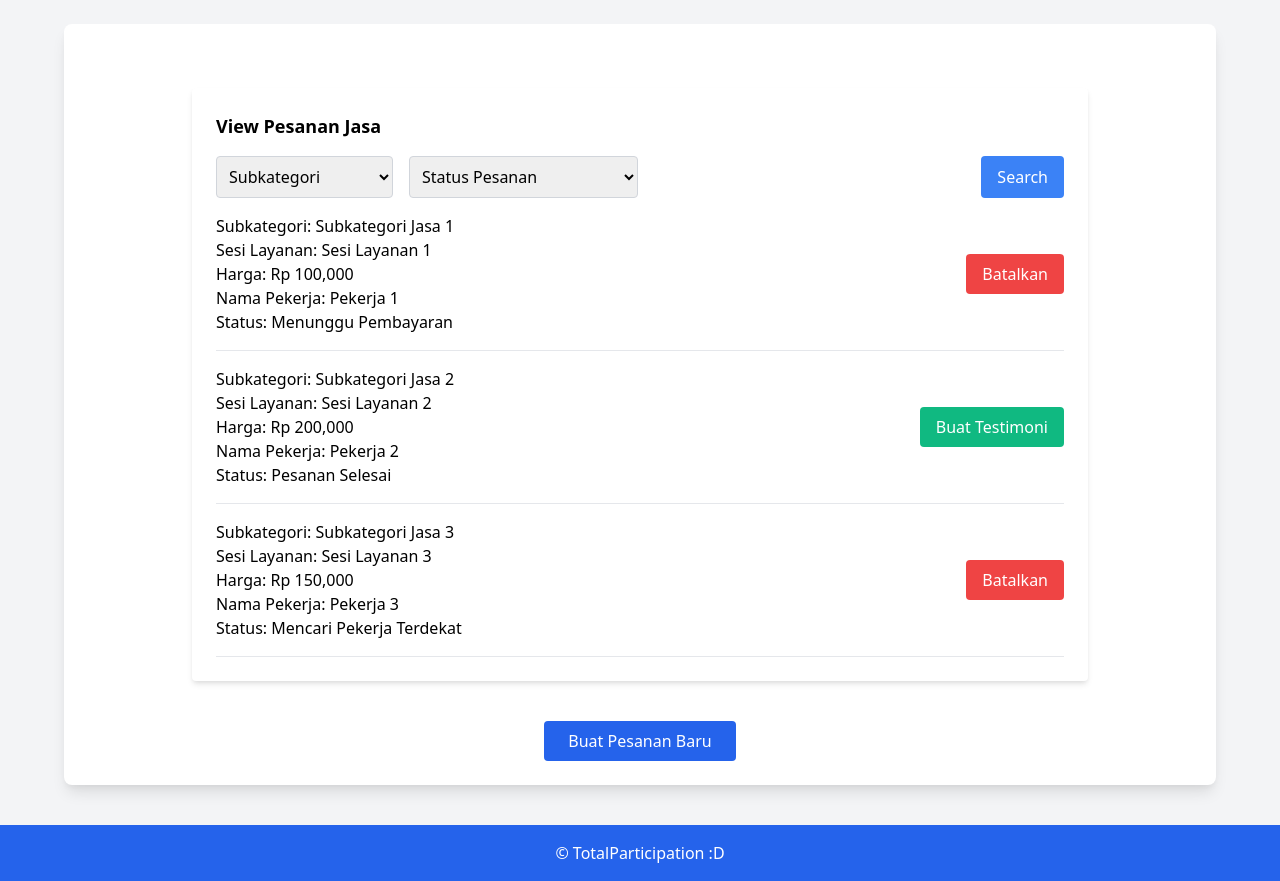
After one commit to TotalParticipation/BasdatTK, a Django app: page /order in a window 1280 px wide. The commit adds this page. Run offline with Django 5.2, Linux system fonts and the light colour scheme.

Commit message:
subcategory and order

```diff
--- a/TK_BASDAT/urls.py
+++ b/TK_BASDAT/urls.py
@@ -17,10 +17,13 @@ Including another URLconf
 
 from django.contrib import admin
 from django.urls import path
-from homepage.views import homepage
+from homepage.views import homepage, subcategory_user, subcategory_worker, order
 from django.urls import path, URLResolver
 
 urlpatterns: list[URLResolver] = [
     path("admin/", admin.site.urls),
     path("homepage/", homepage, name="homepage"),
+    path("subcategory_user", subcategory_user, name="subcategory_user"),
+    path("subcategory_worker", subcategory_worker, name="subcategory_worker"),
+    path("order", order, name="order"),
 ]
--- /dev/null
+++ b/homepage/templates/order.html
@@ -0,0 +1,183 @@
+{% extends "base.html" %} {% block content %}
+<div class="max-w-4xl mx-auto mt-10">
+  <!-- Existing Orders -->
+  <div class="bg-white shadow-md rounded p-6">
+    <h2 class="text-lg font-bold mb-4">View Pesanan Jasa</h2>
+
+    <!-- Search and Filter Section -->
+    <div class="flex justify-between mb-4">
+      <div class="flex space-x-4">
+        <select class="p-2 border border-gray-300 rounded">
+          <option value="">Subkategori</option>
+          <option value="sub1">Subkategori Jasa 1</option>
+          <option value="sub2">Subkategori Jasa 2</option>
+        </select>
+
+        <select class="p-2 border border-gray-300 rounded">
+          <option value="">Status Pesanan</option>
+          <option value="pending">Menunggu Pembayaran</option>
+          <option value="finding_worker">Mencari Pekerja Terdekat</option>
+          <option value="complete">Pesanan Selesai</option>
+        </select>
+      </div>
+
+      <button class="bg-blue-500 text-white px-4 py-2 rounded">Search</button>
+    </div>
+
+    <!-- Order List -->
+    <div class="space-y-4">
+      <!-- Order Item 1 -->
+      <div
+        class="flex items-center justify-between border-b border-gray-200 pb-4">
+        <div>
+          <p>Subkategori: Subkategori Jasa 1</p>
+          <p>Sesi Layanan: Sesi Layanan 1</p>
+          <p>Harga: Rp 100,000</p>
+          <p>Nama Pekerja: Pekerja 1</p>
+          <p>Status: Menunggu Pembayaran</p>
+        </div>
+        <button class="bg-red-500 text-white px-4 py-2 rounded">
+          Batalkan
+        </button>
+      </div>
+
+      <!-- Order Item 2 -->
+      <div
+        class="flex items-center justify-between border-b border-gray-200 pb-4">
+        <div>
+          <p>Subkategori: Subkategori Jasa 2</p>
+          <p>Sesi Layanan: Sesi Layanan 2</p>
+          <p>Harga: Rp 200,000</p>
+          <p>Nama Pekerja: Pekerja 2</p>
+          <p>Status: Pesanan Selesai</p>
+        </div>
+        <button class="bg-green-500 text-white px-4 py-2 rounded">
+          Buat Testimoni
+        </button>
+      </div>
+
+      <!-- Order Item 3 -->
+      <div
+        class="flex items-center justify-between border-b border-gray-200 pb-4">
+        <div>
+          <p>Subkategori: Subkategori Jasa 3</p>
+          <p>Sesi Layanan: Sesi Layanan 3</p>
+          <p>Harga: Rp 150,000</p>
+          <p>Nama Pekerja: Pekerja 3</p>
+          <p>Status: Mencari Pekerja Terdekat</p>
+        </div>
+        <button class="bg-red-500 text-white px-4 py-2 rounded">
+          Batalkan
+        </button>
+      </div>
+    </div>
+  </div>
+</div>
+
+<!-- Button to Trigger Modal -->
+<div class="text-center mt-10">
+  <button
+    id="openCreateOrderModal"
+    class="bg-blue-600 text-white px-6 py-2 rounded">
+    Buat Pesanan Baru
+  </button>
+</div>
+
+<!-- Create Order Modal -->
+<div
+  id="createOrderModal"
+  class="hidden fixed inset-0 flex items-center justify-center bg-gray-800 bg-opacity-50">
+  <div class="bg-white p-8 rounded shadow-lg max-w-sm w-full relative">
+    <h2 class="text-lg font-bold mb-4">Pesan Jasa</h2>
+
+    <!-- Close Modal Button -->
+    <button
+      id="closeCreateOrderModal"
+      class="absolute top-2 right-2 text-gray-500 hover:text-gray-700">
+      &times;
+    </button>
+
+    <form id="createOrderForm">
+      <!-- Tanggal Pemesanan -->
+      <div class="mb-4">
+        <label class="block mb-1">Tanggal Pemesanan:</label>
+        <p
+          id="currentOrderDate"
+          class="w-full p-2 border border-gray-300 rounded bg-gray-100"></p>
+      </div>
+
+      <!-- Diskon -->
+      <div class="mb-4">
+        <label class="block mb-1">Diskon:</label>
+        <input
+          type="text"
+          class="w-full p-2 border border-gray-300 rounded"
+          placeholder="Kode Diskon" />
+      </div>
+
+      <!-- Total Pembayaran -->
+      <div class="mb-4">
+        <label class="block mb-1">Total Pembayaran:</label>
+        <input
+          type="text"
+          class="w-full p-2 border border-gray-300 rounded"
+          value="Rp xxx.xxx,xx"
+          disabled />
+      </div>
+
+      <!-- Metode Pembayaran -->
+      <div class="mb-4">
+        <label class="block mb-1">Metode Pembayaran:</label>
+        <select class="w-full p-2 border border-gray-300 rounded">
+          <option value="">Pilih Metode</option>
+          <option value="bank">Bank Transfer</option>
+          <option value="credit_card">Kartu Kredit</option>
+        </select>
+      </div>
+
+      <!-- Submit Button -->
+      <div class="text-center">
+        <button type="submit" class="bg-blue-500 text-white px-4 py-2 rounded">
+          Pesan Jasa
+        </button>
+      </div>
+    </form>
+  </div>
+</div>
+
+
+<script>
+  document.addEventListener("DOMContentLoaded", function () {
+    const currentDateElement = document.getElementById("currentOrderDate");
+    const currentDate = new Date().toLocaleDateString("id-ID", {
+      year: "numeric",
+      month: "long",
+      day: "numeric",
+    });
+    currentDateElement.textContent = currentDate;
+  });
+  // Script to open and close the modal
+  document.addEventListener("DOMContentLoaded", function () {
+    const openModalButton = document.getElementById("openCreateOrderModal");
+    const closeModalButton = document.getElementById("closeCreateOrderModal");
+    const modal = document.getElementById("createOrderModal");
+
+    // Open modal when clicking the open button
+    openModalButton.addEventListener("click", function () {
+      modal.classList.remove("hidden");
+    });
+
+    // Close modal when clicking the close button
+    closeModalButton.addEventListener("click", function () {
+      modal.classList.add("hidden");
+    });
+
+    // Close modal when clicking outside of the modal content
+    window.addEventListener("click", function (event) {
+      if (event.target === modal) {
+        modal.classList.add("hidden");
+      }
+    });
+  });
+</script>
+{% endblock %}
--- a/homepage/urls.py
+++ b/homepage/urls.py
@@ -1,5 +1,6 @@
 from django.urls import path, URLResolver
-from views import homepage
+from views import homepage, subcategory_view
 urlpatterns: list[URLResolver] = [
     path('', homepage, name='homepage'),
+    path('subcategory', subcategory_view, name='subcategory'),
 ]
--- a/homepage/views.py
+++ b/homepage/views.py
@@ -1,9 +1,45 @@
+# views.py
+from django.shortcuts import render
+# from .models import Subcategory, ServiceSession, Worker, Testimonial
+
+
+def homepage(request):
+    return render(request, "homepage.html")
+
+
+
+def subcategory_worker(request):
+    # subcategory = Subcategory.objects.get(id=subcategory_id)
+    # sessions = ServiceSession.objects.filter(subcategory=subcategory)
+    # workers = Worker.objects.all()  # Adjust this as per your requirements
+    # testimonials = Testimonial.objects.filter(worker__in=workers)
+
+    context = {
+        # 'subcategory': subcategory,
+        # 'sessions': sessions,
+        # 'workers': workers,
+        # 'testimonials': testimonials,
+        "is_worker": True,
+    }
+    return render(request, "subcategory_worker.html", context)
+
+def subcategory_user(request):
+    # subcategory = Subcategory.objects.get(id=subcategory_id)
+    # sessions = ServiceSession.objects.filter(subcategory=subcategory)
+    # workers = Worker.objects.all()  # Adjust this as per your requirements
+    # testimonials = Testimonial.objects.filter(worker__in=workers)
+
+    context = {
+        # 'subcategory': subcategory,
+        # 'sessions': sessions,
+        # 'workers': workers,
+        # 'testimonials': testimonials,
+        "is_worker": False,
+    }
+    return render(request, "subcategory_user.html", context)
+
 # views.py
 from django.shortcuts import render
 
-
-def homepage(request):
-    # categories = Category.objects.prefetch_related('subcategories').all()
-    # return render(request, 'homepage.html', {'categories': categories})
-
-    return render(request, "homepage.html")
+def order(request):
+    return render(request, 'order.html')  # Change path if you use project-level templates
```
Also changed, not shown: homepage/templates/homepage.html (+25 -14 lines), homepage/templates/subcategory_user.html (added, +73 -0 lines), homepage/templates/subcategory_worker.html (added, +72 -0 lines).
